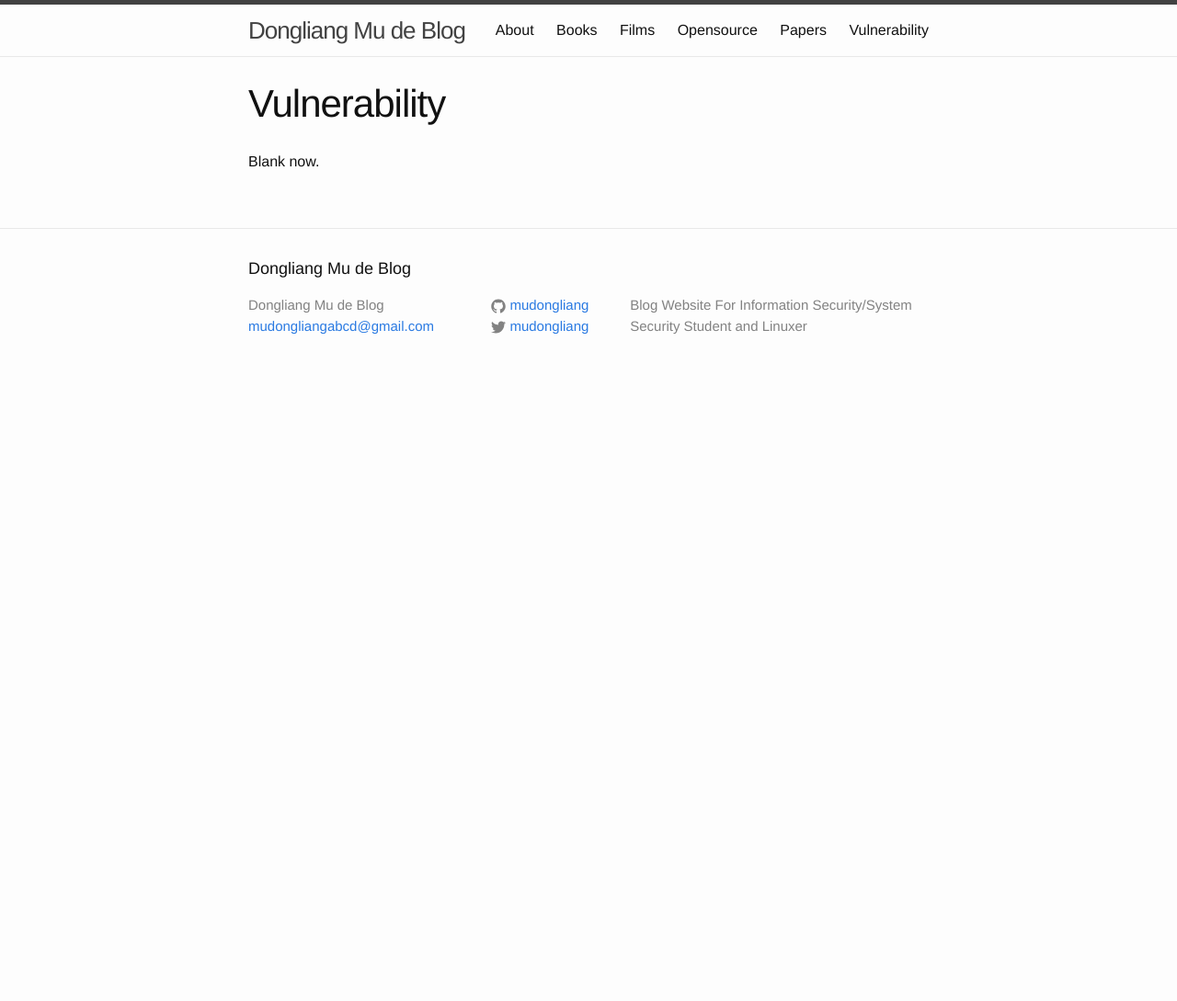
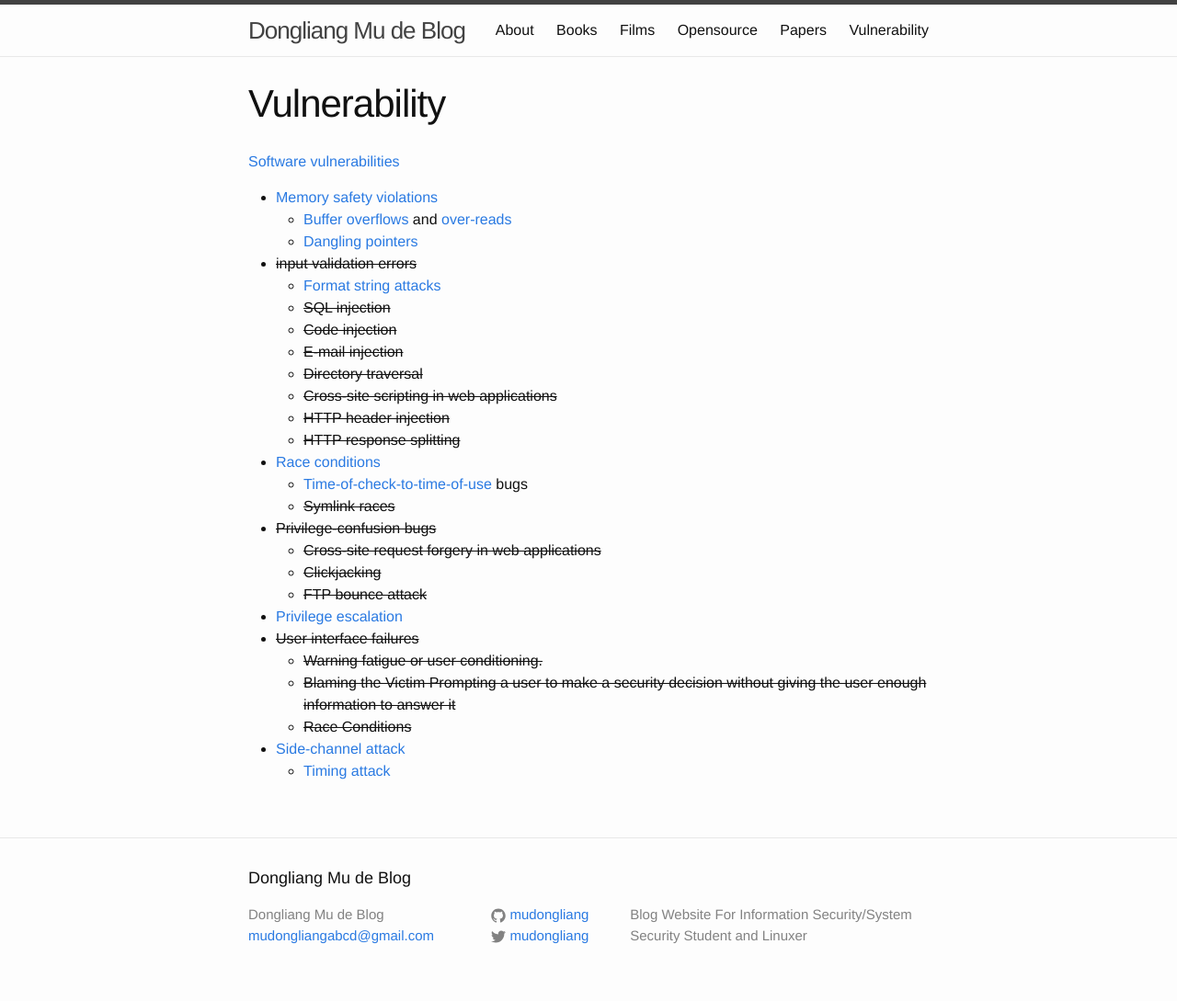
Before and after one commit to mudongliang/mudongliang.github.io, a Jekyll site: the page built from vulnerability/vulnerability.md, in a window 1280 px wide. Shown: the whole page at 92% size. Built offline with Jekyll 4.4.1, drawn with Linux system fonts in a browser that asks for light colours; before the commit the page ends 900 px from its top, so only the background shows below that.

Commit message:
add vulnerability types

```diff
--- a/vulnerability/vulnerability.md
+++ b/vulnerability/vulnerability.md
@@ -4,4 +4,31 @@ title: Vulnerability
 permalink: /vulnerability/
 ---
 
-Blank now.
+[Software vulnerabilities](https://en.wikipedia.org/wiki/Vulnerability_(computing)#Software_vulnerabilities)
+
+- [Memory safety violations](https://en.wikipedia.org/wiki/Memory_safety)
+	- [Buffer overflows](https://en.wikipedia.org/wiki/Buffer_overflow) and [over-reads](https://en.wikipedia.org/wiki/Buffer_over-read)
+	- [Dangling pointers](https://en.wikipedia.org/wiki/Dangling_pointer)
+- ~~input validation errors~~
+	- [Format string attacks](https://en.wikipedia.org/wiki/Format_string_attack)
+	- ~~SQL injection~~
+	- ~~Code injection~~
+	- ~~E-mail injection~~
+	- ~~Directory traversal~~
+	- ~~Cross-site scripting in web applications~~
+	- ~~HTTP header injection~~
+	- ~~HTTP response splitting~~
+- [Race conditions](https://en.wikipedia.org/wiki/Race_conditions)
+	- [Time-of-check-to-time-of-use](https://en.wikipedia.org/wiki/Time-of-check-to-time-of-use) bugs
+	- ~~Symlink races~~
+- ~~Privilege-confusion bugs~~
+	- ~~Cross-site request forgery in web applications~~
+	- ~~Clickjacking~~
+	- ~~FTP bounce attack~~
+- [Privilege escalation](https://en.wikipedia.org/wiki/Privilege_escalation)
+- ~~User interface failures~~
+	- ~~Warning fatigue or user conditioning.~~
+	- ~~Blaming the Victim Prompting a user to make a security decision without giving the user enough information to answer it~~
+	- ~~Race Conditions~~
+- [Side-channel attack](https://en.wikipedia.org/wiki/Side-channel_attack)
+	- [Timing attack](https://en.wikipedia.org/wiki/Timing_attack)
```
